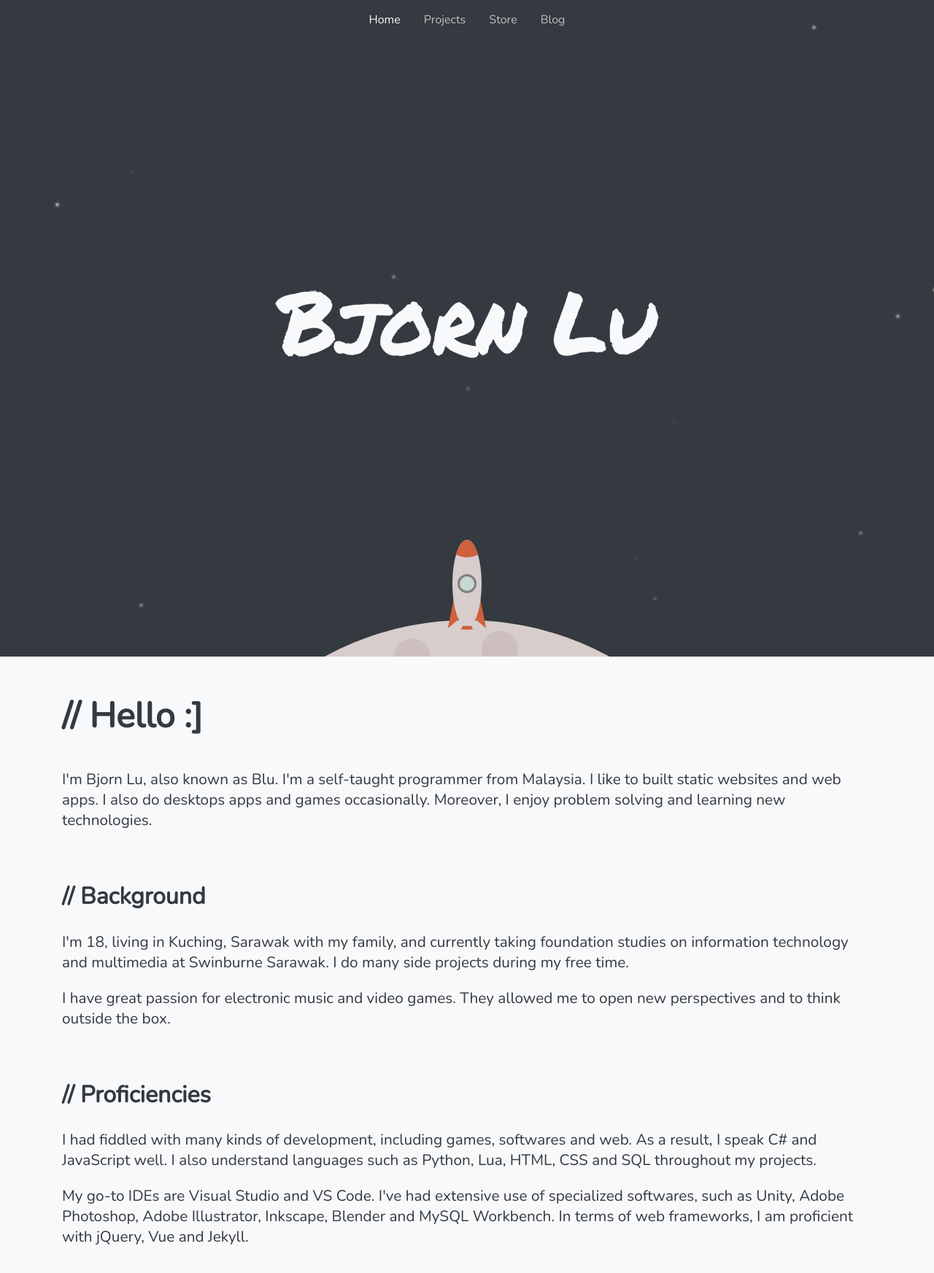
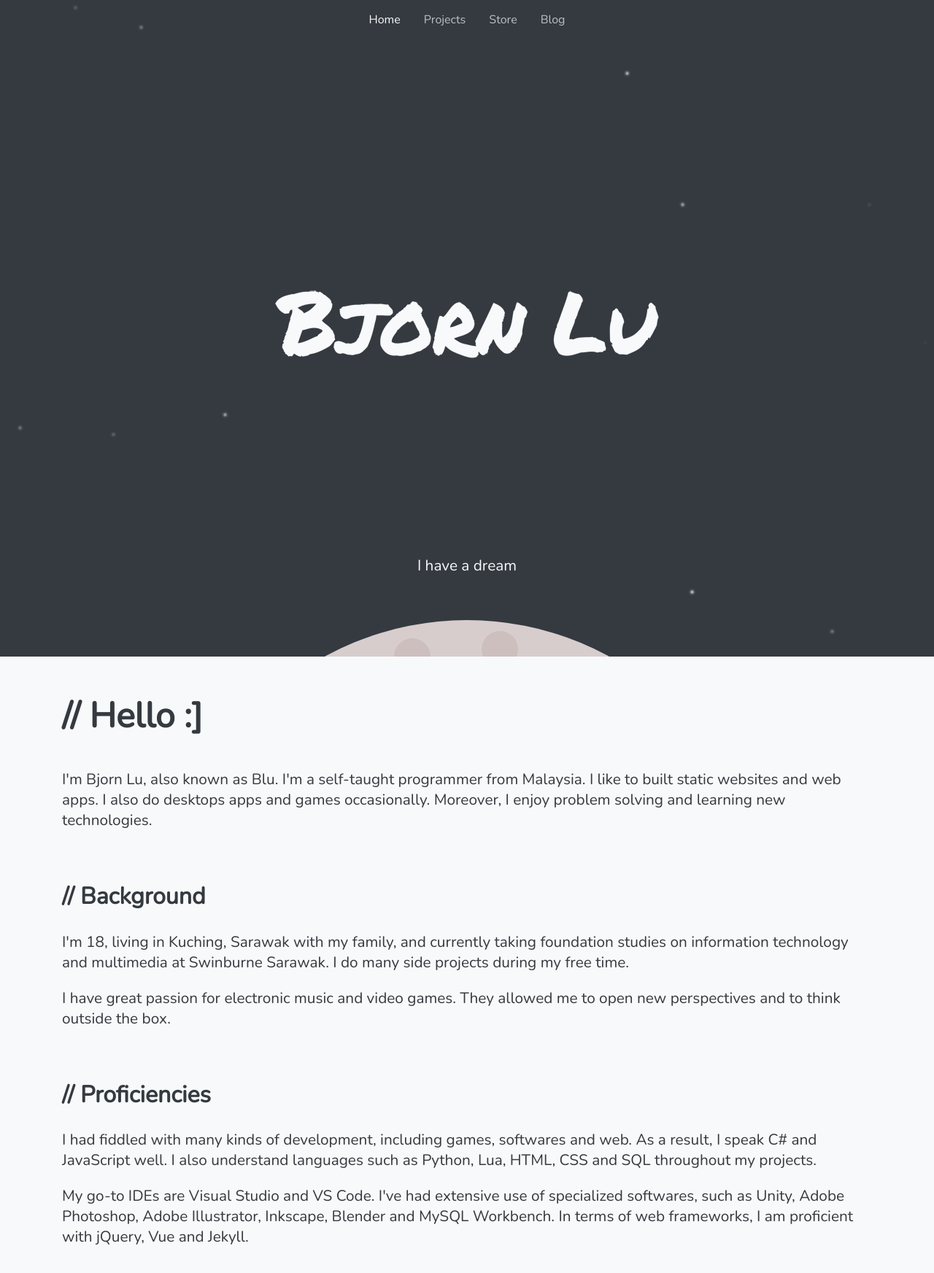
Before and after one commit to bluwy/website, a Jekyll site: the page built from index.html, in a window 1280 px wide, cut to the strip 0-1769 px from the top of the page. Shown: the top 1745 px of the strip at 73% size. Built offline with Jekyll 4.4.1, drawn with Linux system fonts in a browser that asks for light colours; nearby versions of some CDN libraries.

Commit message:
Fix rocket display and play state

```diff
--- a/_sass/style.scss
+++ b/_sass/style.scss
@@ -175,9 +175,6 @@
   background-repeat: no-repeat;
   background-position: top;
   background-size: cover;
-  -webkit-background-size: cover;
-  -moz-background-size: cover;
-  -o-background-size: cover;
 
   .cover {
     width: 100%;
--- a/assets/css/home.scss
+++ b/assets/css/home.scss
@@ -13,19 +13,12 @@ $story-text-color: #f8f9fa;
   height: 100%;
   overflow: hidden;
 
-  &:active {
-    .rocket, .story-text {
-      animation-play-state: running;
-    }
-  }
-
   .rocket {
     position: absolute;
     z-index: 0;
     bottom: 100px;
     left: 50%;
-    animation: rocket-fly 2s cubic-bezier(0.55, 0.055, 0.675, 0.19) forwards;
-    animation-play-state: paused;
+    animation: rocket-fly 2s 2s cubic-bezier(0.55, 0.055, 0.675, 0.19) forwards;
 
     .rocket-body {
       position: absolute;
@@ -43,6 +36,7 @@ $story-text-color: #f8f9fa;
         background-color: $rocket-color-secondary;
         border-radius: 70%;
         clip-path: ellipse(50% 10% at 50% 10%);
+        -webkit-clip-path: ellipse(50% 10% at 50% 10%);
       }
     }
 
@@ -134,8 +128,7 @@ $story-text-color: #f8f9fa;
     color: $story-text-color;
     text-align: center;
     opacity: 0;
-    animation: story-text-in 1s .8s forwards;
-    animation-play-state: paused;
+    animation: story-text-in 1s 2.8s forwards;
   }
 
   .nightsky {
```
